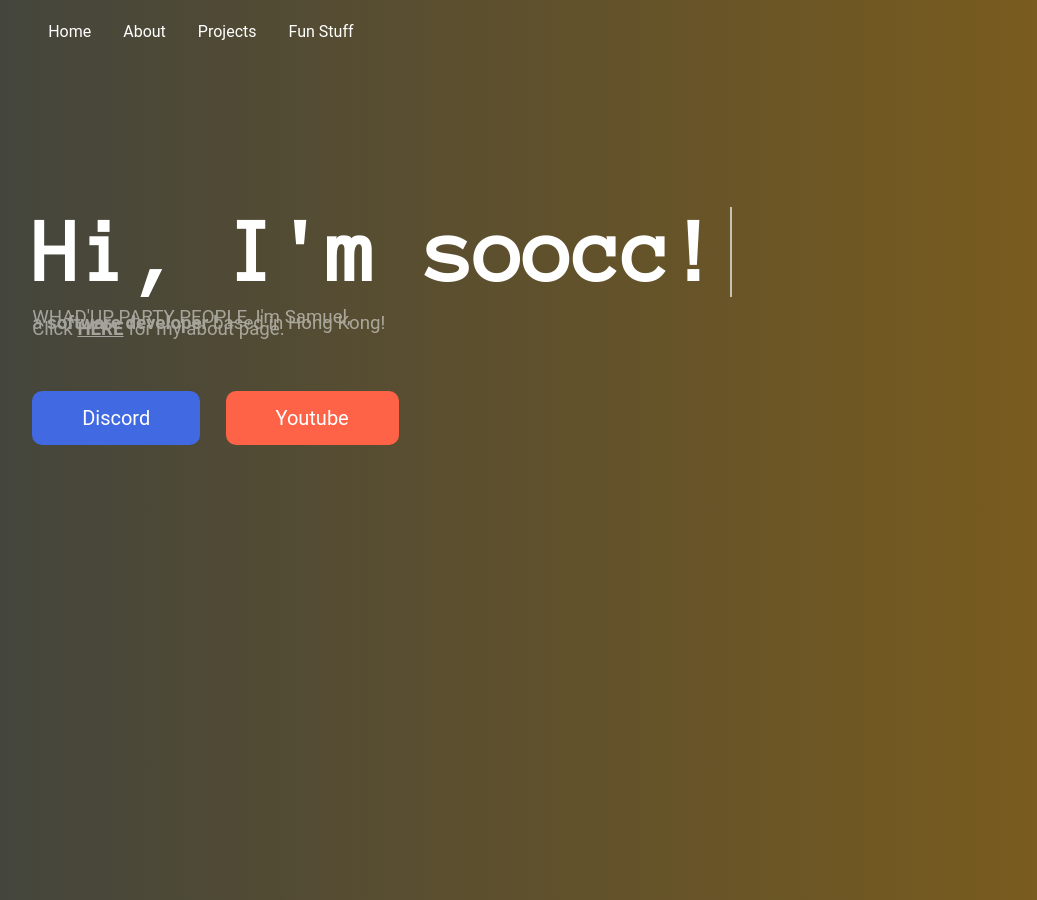
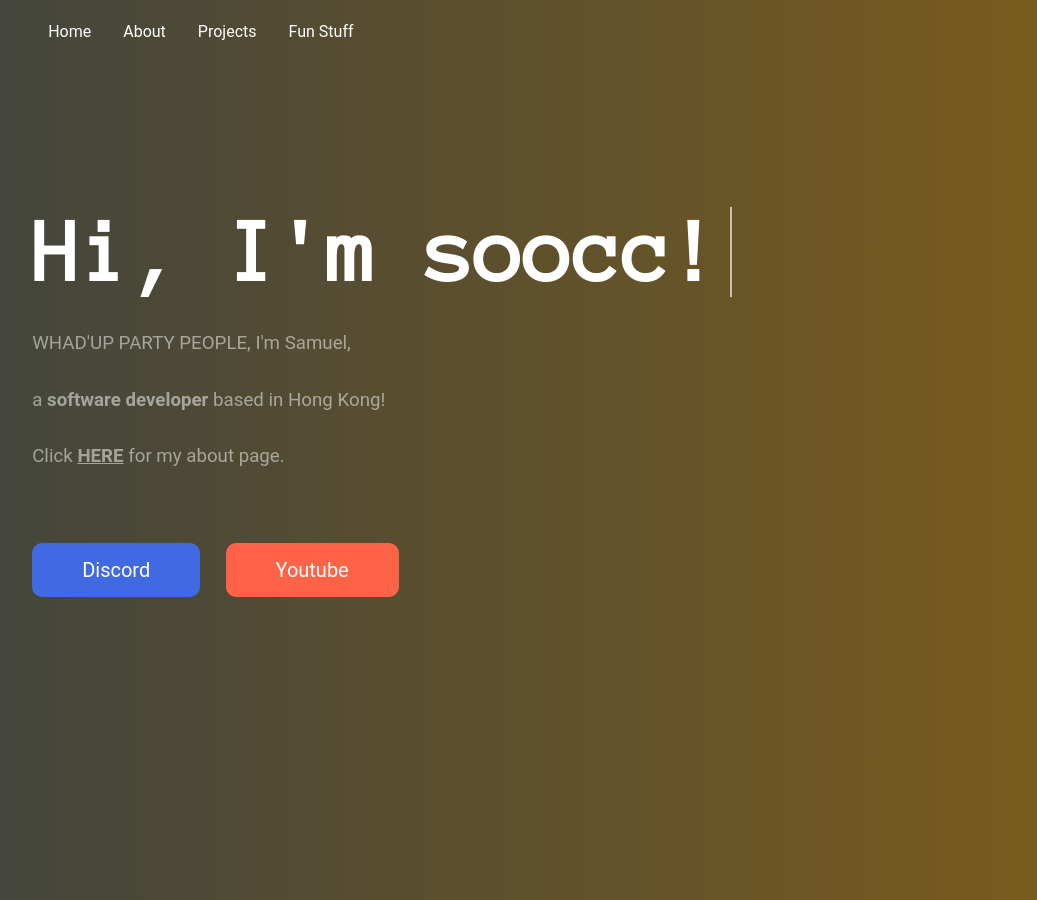
Before and after one commit to soocc/sooccsocks2, a Jekyll site: the page built from index.html, in a window 1280 px wide. Shown: the whole page, without its empty margins (39-1076 px from the left). Built offline with Jekyll 4.4.1, drawn with Linux system fonts in a browser that asks for light colours; some web fonts are replaced.

Commit message:
Update index.html

```diff
--- a/index.html
+++ b/index.html
@@ -62,7 +62,7 @@ layout: default
 
       h3 {
         font-weight: normal;
-        line-height: 30%;
+        line-height: 300%;
         margin-left: 5%;
         opacity: 50%;
       }
```
